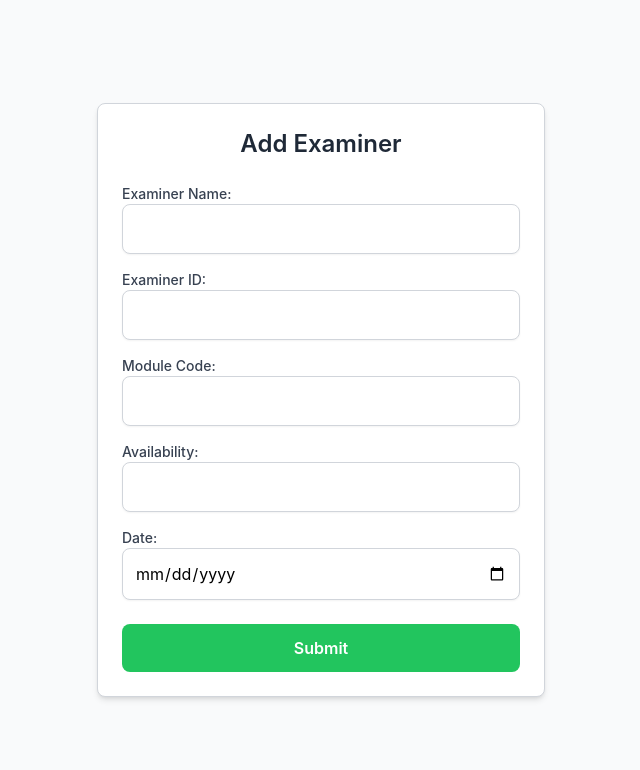
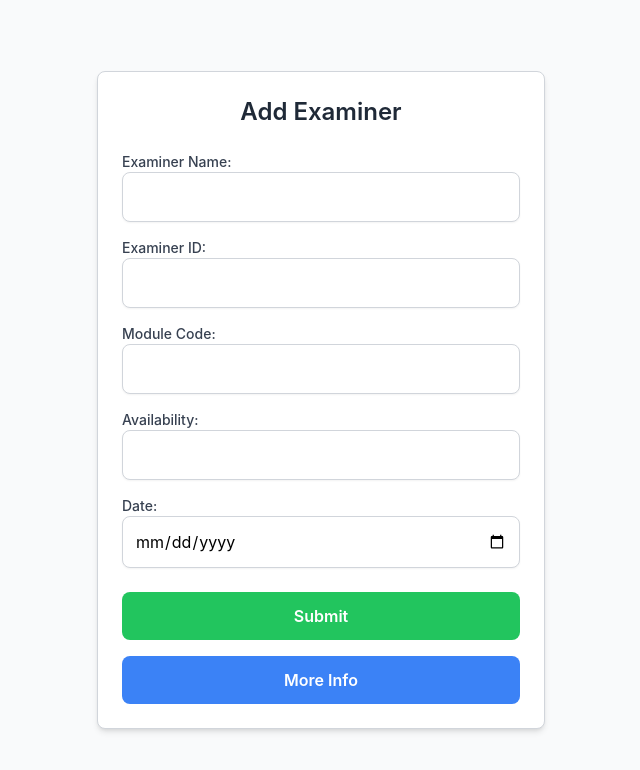
Before and after one commit to RudeNiluwaa/Auto-Shed, a React (Create React App) app in the folder frontend/: page /add in a window 1280 px wide. Shown: the top 770 px of the page, without its empty margins (319-959 px from the left). Built offline with nearby package versions, Linux system fonts and the light colour scheme.

Commit message:
Add a button to navigate to the GetExaminer.js

```diff
--- a/frontend/src/Componenets/AddExaminer.js
+++ b/frontend/src/Componenets/AddExaminer.js
@@ -49,6 +49,10 @@ export default function AddExaminer() {
         alert(`Failed to add new examiner: ${err.message}`);
       }
     });
+  };
+
+  const handleMoreInfoClick = () => {
+    navigate("/get");  // Navigate to GetExaminers.js
   };
 
   return (
@@ -114,6 +118,14 @@ export default function AddExaminer() {
         <button type="submit" className="w-full p-3 bg-green-500 text-white rounded-lg font-semibold hover:bg-green-600 focus:outline-none focus:ring-2 focus:ring-green-500">
           Submit
         </button>
+
+        <button
+          type="button"
+          onClick={handleMoreInfoClick}
+          className="w-full p-3 bg-blue-500 text-white rounded-lg font-semibold hover:bg-blue-600 focus:outline-none focus:ring-2 focus:ring-blue-500 mt-4"
+        >
+          More Info
+        </button>
       </form>
     </div>
   );
```
